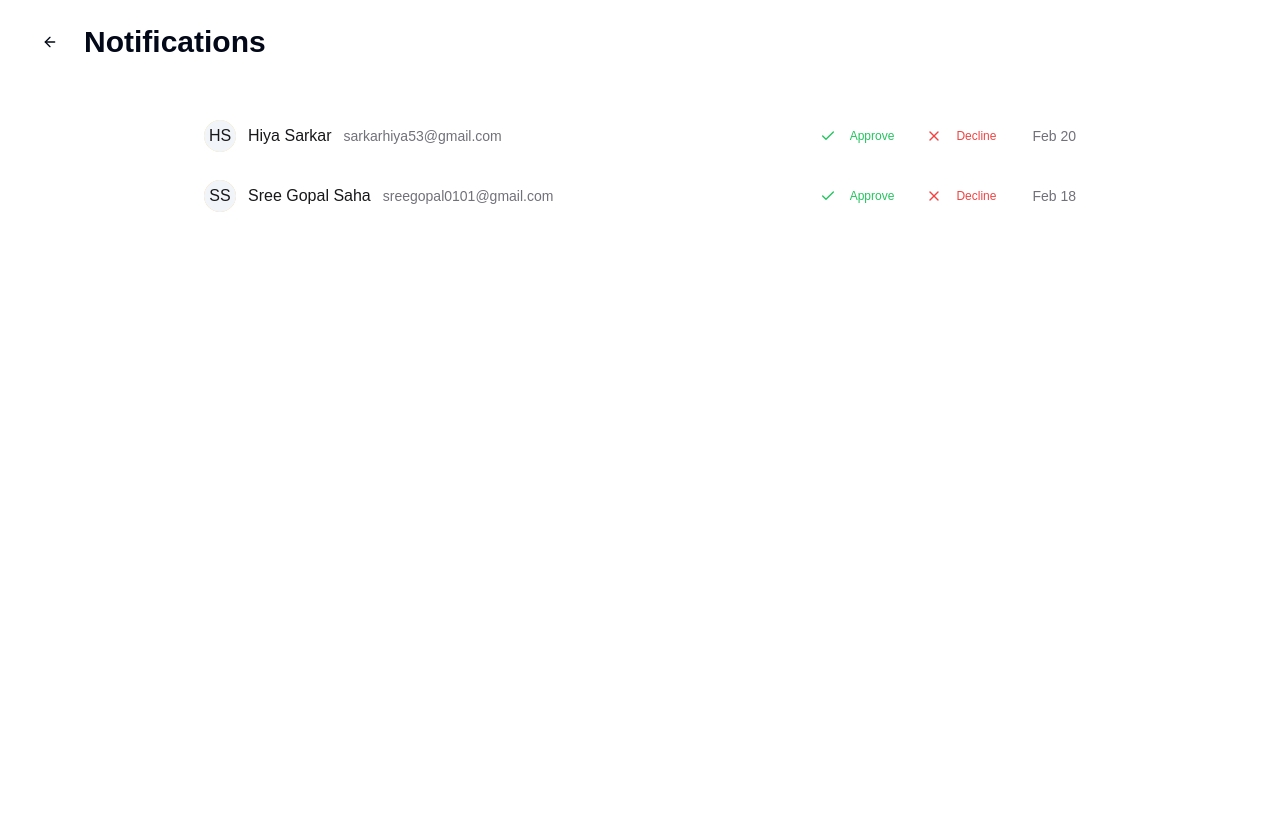
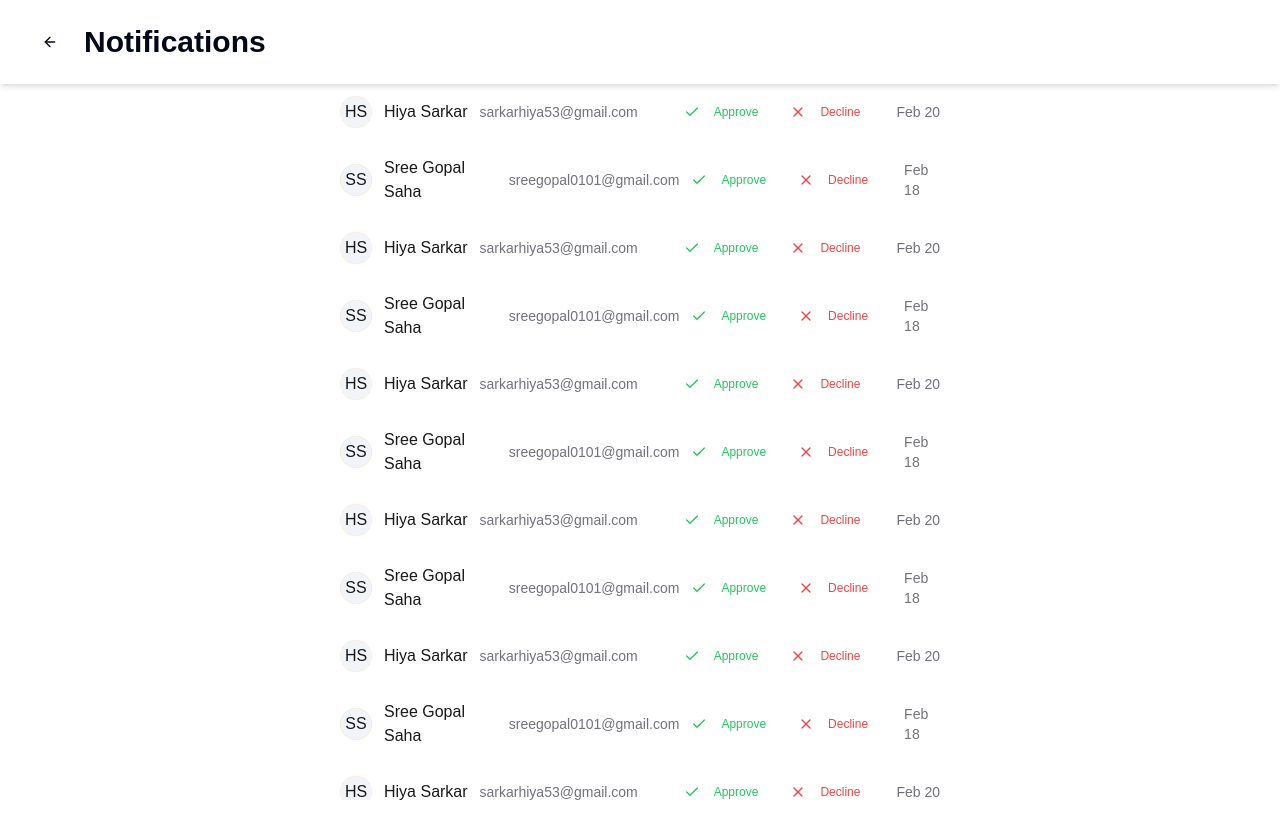
Before and after one commit to BugTerminators/DonoApp, a Next.js app: page /notifications in a window 1280 px wide. Shown: the top 838 px of the page. After the commit the page ends 800 px from the top, so only its background shows below. Built offline with nearby package versions, Linux system fonts and the light colour scheme.

Commit message:
Make the notification header part sticky and make the notifications scrollable

```diff
--- a/src/app/notifications/page.tsx
+++ b/src/app/notifications/page.tsx
@@ -1,21 +1,25 @@
-import React from 'react'
-import NotificationPage from '@/components/NotificationPage'
-import { Button } from '@/components/ui/button'
-import { ArrowLeft } from 'lucide-react'
+import React from 'react';
+import NotificationPage from '@/components/NotificationPage';
+import { Button } from '@/components/ui/button';
+import { ArrowLeft } from 'lucide-react';
 
-const Home = () => {
+const Home: React.FC = () => {
     return (
-    <>
-                <div className="px-4 py-2 md:py-6 md:px-8 flex items-center mb-6">
+        <div className="h-screen flex flex-col overflow-hidden">
+            {/* Sticky Header */}
+            <div className="px-4 py-2 md:py-6 md:px-8 flex items-center bg-white shadow-md sticky top-0 z-10">
                 <Button variant="ghost" size="icon" className="mr-4">
                     <ArrowLeft className="h-6 w-6" />
                 </Button>
                 <h1 className="text-2xl md:text-3xl font-semibold">Notifications</h1>
             </div>
 
-    <NotificationPage />
-    </>
+            {/* Scrollable Notification List */}
+            <div className="flex w-screen justify-center overflow-y-auto">
+                <NotificationPage />
+            </div>
+        </div>
     );
 }
 
-export default Home
+export default Home;
--- a/src/components/NotificationPage.tsx
+++ b/src/components/NotificationPage.tsx
@@ -25,13 +25,111 @@
     avatarColor: "bg-[#f6d6a4]",
     initials: "SS",
   },
+  {
+    name: "Hiya Sarkar",
+    email: "sarkarhiya53@gmail.com",
+    date: "Feb 20",
+    avatarColor: "bg-[#f6e1a4]",
+    initials: "HS",
+  },
+  {
+    name: "Sree Gopal Saha",
+    email: "sreegopal0101@gmail.com",
+    date: "Feb 18",
+    avatarColor: "bg-[#f6d6a4]",
+    initials: "SS",
+  },
+  {
+    name: "Hiya Sarkar",
+    email: "sarkarhiya53@gmail.com",
+    date: "Feb 20",
+    avatarColor: "bg-[#f6e1a4]",
+    initials: "HS",
+  },
+  {
+    name: "Sree Gopal Saha",
+    email: "sreegopal0101@gmail.com",
+    date: "Feb 18",
+    avatarColor: "bg-[#f6d6a4]",
+    initials: "SS",
+  },
+  {
+    name: "Hiya Sarkar",
+    email: "sarkarhiya53@gmail.com",
+    date: "Feb 20",
+    avatarColor: "bg-[#f6e1a4]",
+    initials: "HS",
+  },
+  {
+    name: "Sree Gopal Saha",
+    email: "sreegopal0101@gmail.com",
+    date: "Feb 18",
+    avatarColor: "bg-[#f6d6a4]",
+    initials: "SS",
+  },
+  {
+    name: "Hiya Sarkar",
+    email: "sarkarhiya53@gmail.com",
+    date: "Feb 20",
+    avatarColor: "bg-[#f6e1a4]",
+    initials: "HS",
+  },
+  {
+    name: "Sree Gopal Saha",
+    email: "sreegopal0101@gmail.com",
+    date: "Feb 18",
+    avatarColor: "bg-[#f6d6a4]",
+    initials: "SS",
+  },
+  {
+    name: "Hiya Sarkar",
+    email: "sarkarhiya53@gmail.com",
+    date: "Feb 20",
+    avatarColor: "bg-[#f6e1a4]",
+    initials: "HS",
+  },
+  {
+    name: "Sree Gopal Saha",
+    email: "sreegopal0101@gmail.com",
+    date: "Feb 18",
+    avatarColor: "bg-[#f6d6a4]",
+    initials: "SS",
+  },
+  {
+    name: "Hiya Sarkar",
+    email: "sarkarhiya53@gmail.com",
+    date: "Feb 20",
+    avatarColor: "bg-[#f6e1a4]",
+    initials: "HS",
+  },
+  {
+    name: "Sree Gopal Saha",
+    email: "sreegopal0101@gmail.com",
+    date: "Feb 18",
+    avatarColor: "bg-[#f6d6a4]",
+    initials: "SS",
+  },
+  {
+    name: "Hiya Sarkar",
+    email: "sarkarhiya53@gmail.com",
+    date: "Feb 20",
+    avatarColor: "bg-[#f6e1a4]",
+    initials: "HS",
+  },
+  {
+    name: "Sree Gopal Saha",
+    email: "sreegopal0101@gmail.com",
+    date: "Feb 18",
+    avatarColor: "bg-[#f6d6a4]",
+    initials: "SS",
+  },
   // Add more users as needed
 ]
 
 export default function UserApprovalList() {
   return (
-    <div className="min-h-screen bg-[#fff] text-zinc-900">
-      <div className="mx-auto max-w-4xl space-y-1">
+    <div className="max-h-screen md:max-w-[calc(50vw)] bg-[#fff] text-zinc-900">
+      <div className="px-2 space-y-1">
         {users.map((user, index) => (
           <div
             key={index}
@@ -49,11 +147,11 @@
             <div className="flex items-center gap-2">
               <Button variant="ghost" size="sm" className="text-green-500 hover:text-green-700 hover:bg-green-500/10">
                 <Check className="h-4 w-4 mr-1.5" />
-                Approve
+                <span className="hidden md:block">Approve</span>
               </Button>
               <Button variant="ghost" size="sm" className="text-red-500 hover:text-red-700 hover:bg-red-500/10">
                 <X className="h-4 w-4 mr-1.5" />
-                Decline
+                <span className="hidden md:block">Decline</span>
               </Button>
               <span className="ml-4 hidden text-sm text-zinc-500 sm:inline">{user.date}</span>
             </div>
```
